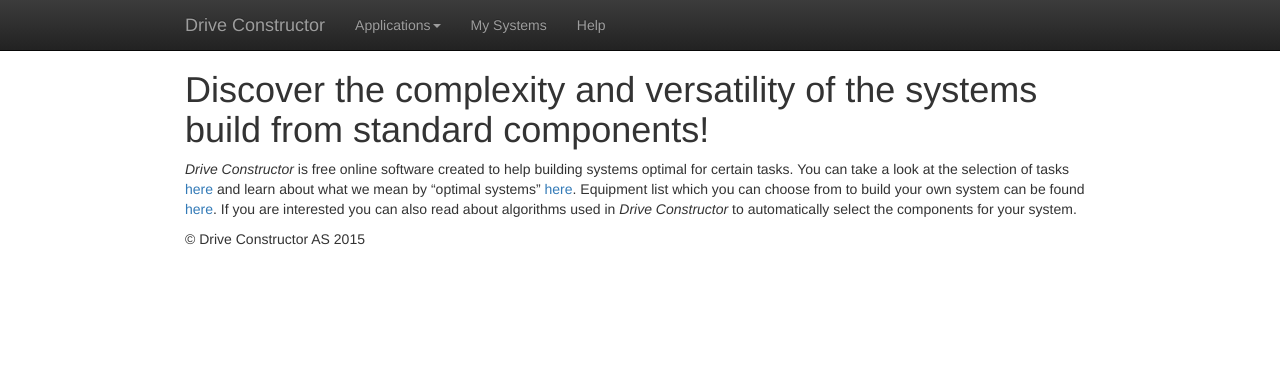
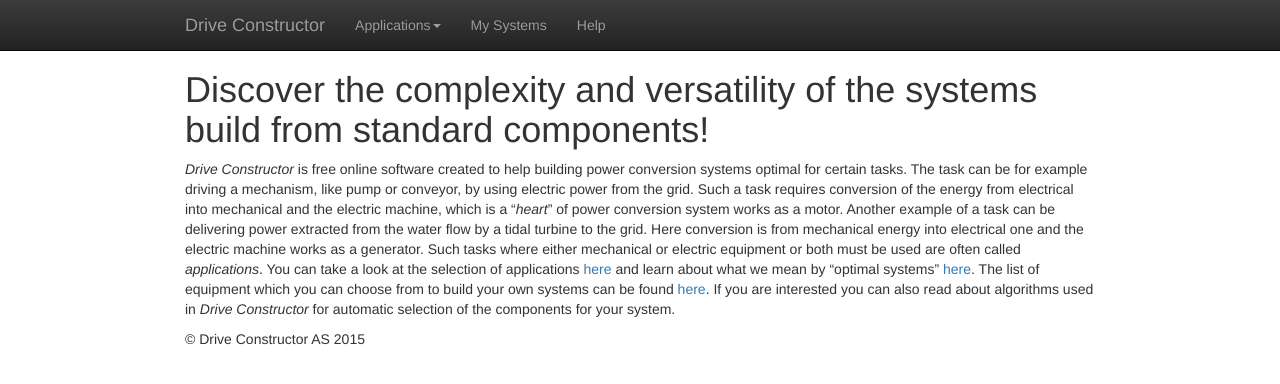
Before and after one commit to Alexey1Gavrilov/drive-constructor-site, a Jekyll site: the page built from help/about.md, in a window 1280 px wide. Shown: the top 384 px of the page. Built offline with Jekyll 4.4.1, drawn with Linux system fonts in a browser that asks for light colours.

Commit message:
Update about.md

```diff
--- a/help/about.md
+++ b/help/about.md
@@ -4,4 +4,6 @@
 
 # Discover the complexity and versatility of the systems build from standard components!
 
-*Drive Constructor* is free online software created to help building systems optimal for certain tasks. You can take a look at the selection of tasks [here](applications/overview.html) and learn about what we mean by "optimal systems" [here](applications/overview.html). Equipment list which you can choose from to build your own system can be found [here](applications/overview.html). If you are interested you can also read about algorithms used in *Drive Constructor* to automatically select the components for your system.
+*Drive Constructor* is free online software created to help building power conversion systems optimal for certain tasks. The task can be for example driving a mechanism, like pump or conveyor, by using electric power from the grid. Such a task requires conversion of the energy from electrical into mechanical and the electric machine, which is a "*heart*" of power conversion system works as a motor. Another example of a task can be delivering power extracted from the water flow by a tidal turbine to the grid. Here conversion is from mechanical energy into electrical one and the electric machine works as a generator.
+Such tasks where either mechanical or electric equipment or both must be used are often called *applications*.
+You can take a look at the selection of applications [here](applications/overview.html) and learn about what we mean by "optimal systems" [here](applications/overview.html). The list of equipment which you can choose from to build your own systems can be found [here](applications/overview.html). If you are interested you can also read about algorithms used in *Drive Constructor* for automatic selection of the components for your system.
```
